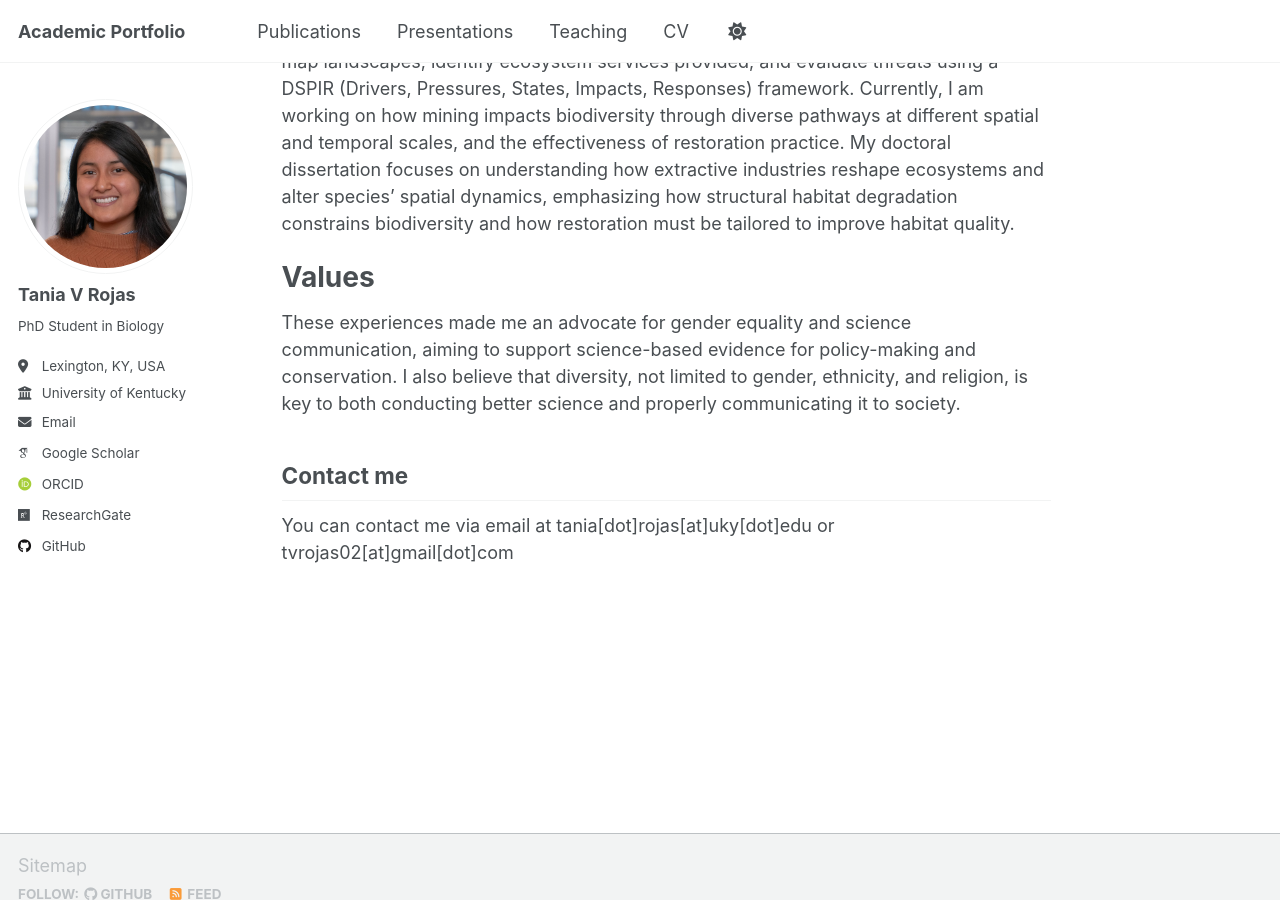
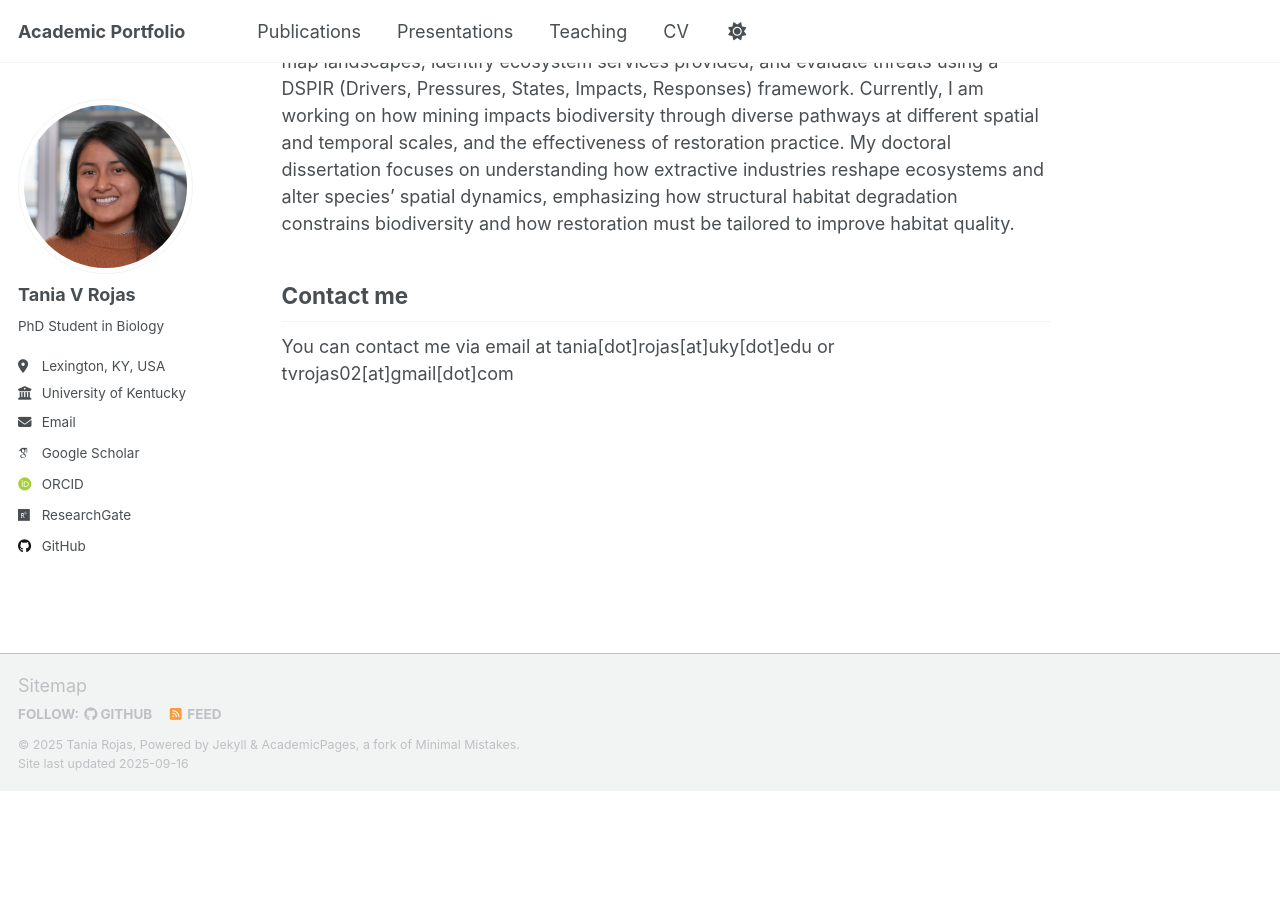
Before and after one commit to taniarojasc/taniarojasc.github.io, a Jekyll site: the page built from _pages/about.md, in a window 1280 px wide and 900 px high, scrolled down 623 px. Built offline with Jekyll 4.4.1, drawn with Linux system fonts in a browser that asks for light colours; some web fonts are replaced; a script that is not in the unit is left out; after the commit the page ends 1414 px from its top, so only the background shows below that.

Commit message:
Update about.md

```diff
--- a/_pages/about.md
+++ b/_pages/about.md
@@ -14,10 +14,6 @@ Research Work
 ======
 My research integrates remote sensing, GIS, and quantitative modeling to investigate ecosystems and their responses to natural and anthropogenic pressures. For instance, I have examined trophic structure and food web dynamics in Green Bay’s coastal wetlands, focusing on how habitat setting shapes fish communities ecology. In the Western Amazon, I have characterized hydrogeomorphological connectivity in the Pacaya Samiria wetland, linking water fluxes, geomorphic units, and habitat formation to the spatial distribution of aquatic communities. Additionally, I have assessed the impacts of human activities on ecosystem services in the Eten coastal wetland in Peru, combining GIS and field data to map landscapes, identify ecosystem services provided, and evaluate threats using a DSPIR (Drivers, Pressures, States, Impacts, Responses) framework. Currently, I am working on how mining impacts biodiversity through diverse pathways at different spatial and temporal scales, and the effectiveness of restoration practice. My doctoral dissertation focuses on understanding how extractive industries reshape ecosystems and alter species’ spatial dynamics, emphasizing how structural habitat degradation constrains biodiversity and how restoration must be tailored to improve habitat quality.
 
-Values
-======
-These experiences made me an advocate for gender equality and science communication, aiming to support science-based evidence for policy-making and conservation. I also believe that diversity, not limited to gender, ethnicity, and religion, is key to both conducting better science and properly communicating it to society.
-
 Contact me
 ------
 You can contact me via email at tania[dot]rojas[at]uky[dot]edu or tvrojas02[at]gmail[dot]com
```
